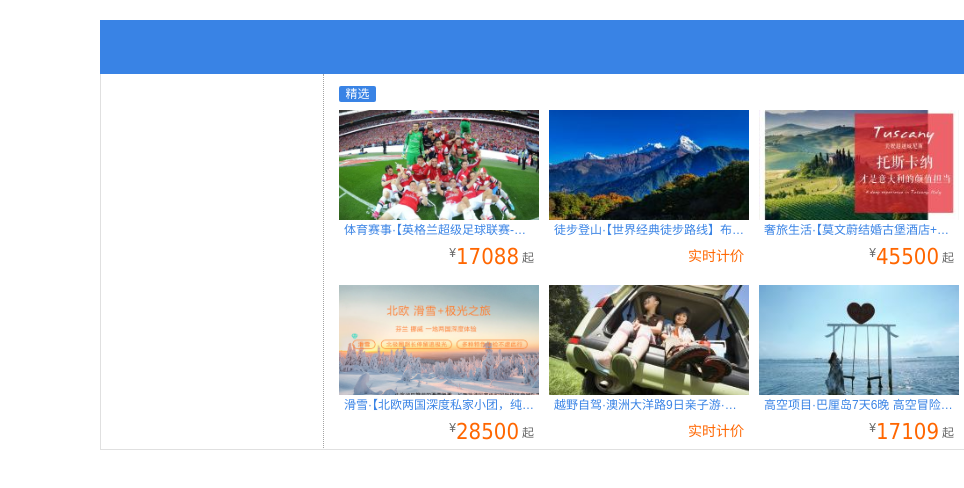
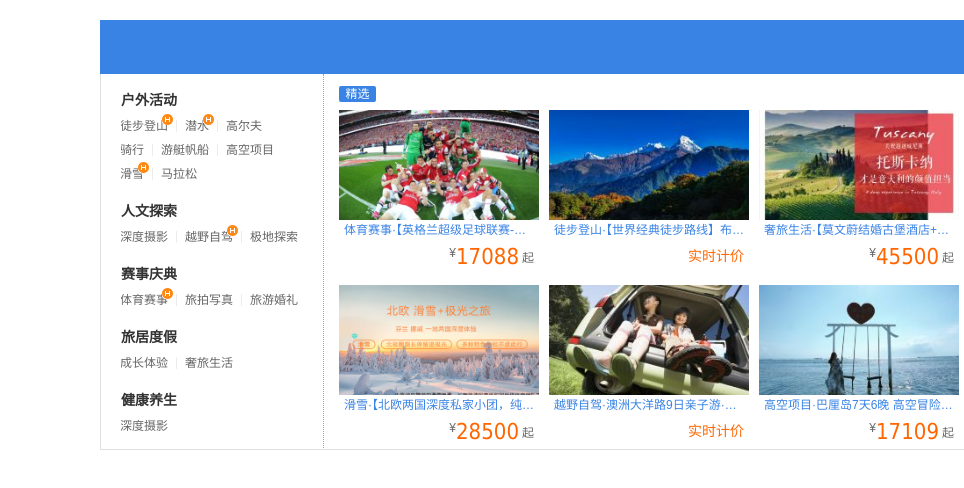
Before and after one commit to ling863676769/ctrip, a plain HTML site: page index.html in a window 1280 px wide. Shown: the full height of the page, 0-964 px from the left. Drawn offline with Linux system fonts and the light colour scheme.

Commit message:
增加左侧入口区

```diff
--- a/index.html
+++ b/index.html
@@ -5,16 +5,62 @@
     <meta charset="UTF-8">
     <meta name="viewport" content="initial-scale=1.0">
     <meta http-equiv="X-UA-Compatible" content="ie=edge">
-    <title>Document</title>
+    <title>携程旅游</title>
     <link rel="stylesheet" href="main.css">
+    <link rel="icon" href="favicon.ico" type="image/x-icon">
 </head>
 
 <body>
     <!-- 旅游主数据区开始-->
     <div class="mod">
         <div class="top"></div>
+        <!-- 主题游开始  -->
         <div class="mod-content">
-            <div class="left"></div>
+            <div class="left ">
+                <div class="entrance  entrance-theme">
+                    <dl class="keyword-short">
+                        <dt>户外活动</dt>
+                        <dd><span class="entrance-item" title="徒步登山"><a href="#">徒步登山</a><span class="icon_hot"></span></span>
+                            <span class="entrance-item" title="潜水"><a href="#">潜水</a><span class="icon_hot"></span></span>
+                            <span class="entrance-item" title="高尔夫"><a href="#">高尔夫</a></span>
+                            <span class="entrance-item" title="骑行"><a href="#">骑行</a></span>
+                            <span class="entrance-item" title="游艇帆船"><a href="#">游艇帆船</a></span>
+                            <span class="entrance-item" title="高空项目"><a href="#">高空项目</a></span>
+                            <span class="entrance-item" title="滑雪"><a href="#">滑雪</a><span class="icon_hot"></span></span>
+                            <span class="entrance-item" title="马拉松"><a href="#">马拉松</a></span>
+                        </dd>
+                    </dl>
+                    <dl class="keyword-short">
+                        <dt>人文探索</dt>
+                        <dd><span class="entrance-item" title="深度摄影"><a href="#">深度摄影</a></span>
+                            <span class="entrance-item" title="越野自驾"><a href="#">越野自驾</a><span class="icon_hot"></span></span>
+                            <span class="entrance-item" title="极地探索"><a href="#">极地探索</a></span>
+                        </dd>
+                    </dl>
+                    <dl class="keyword-short">
+                        <dt>赛事庆典</dt>
+                        <dd><span class="entrance-item" title="体育赛事"><a href="#">体育赛事</a><span class="icon_hot"></span></span>
+                            <span class="entrance-item" title="旅拍写真"><a href="#">旅拍写真</a></span>
+                            <span class="entrance-item" title="旅游婚礼"><a href="#">旅游婚礼</a></span>
+                        </dd>
+                    </dl>
+                    <dl class="keyword-short">
+                        <dt>旅居度假</dt>
+                        <dd><span class="entrance-item" title="成长体验"><a href="#">成长体验</a></span>
+                            <span class="entrance-item" title="奢旅生活"><a href="#">奢旅生活</a></span>
+
+                        </dd>
+                    </dl>
+                    <dl class="keyword-short">
+                        <dt>健康养生</dt>
+                        <dd><span class="entrance-item" title="禅修养生"><a href="#">深度摄影</a></span>
+                        </dd>
+                    </dl>
+
+                </div>
+
+            </div>
+            <!-- 主题游右区 -->
             <div class="right">
                 <ul class="select">
                     <li class="active"><a href="#">精选</a></li>
@@ -59,7 +105,8 @@
                             <div class="item-thumbnail">
                                 <img src="images/it04.jpg" alt="潜水">
                             </div>
-                            <p class="item-name">潜水·【度假胜地长滩岛·沉睡半年再度归来！】五星PADI专业中文潜水教学，体验潜水/初级ow/进阶aow考证 三选一，多地直飞，四星度假村连住</p>
+                            <p class="item-name">潜水·【度假胜地长滩岛·沉睡半年再度归来！】五星PADI专业中文潜水教学，体验潜水/初级ow/进阶aow考证
+                                三选一，多地直飞，四星度假村连住</p>
                             <p class="item-info">
                                 <span class="price"><dfn>&yen</dfn>5990<i>起</i></span>
                             </p>
@@ -92,7 +139,8 @@
                             <div class="item-thumbnail">
                                 <img src="images/it07.jpg" alt="高空项目">
                             </div>
-                            <p class="item-name">高空项目·巴厘岛7天6晚 高空冒险刺激之旅  网红秋千 情人崖直升机  浪漫摇曳伞  海景滑翔伞  蓝梦岛出海  树顶冒险公园  精油SPA 抖音同款  惊艳你的朋友圈  是时候展现真正的技术了</p>
+                            <p class="item-name">高空项目·巴厘岛7天6晚 高空冒险刺激之旅 网红秋千 情人崖直升机 浪漫摇曳伞 海景滑翔伞 蓝梦岛出海 树顶冒险公园 精油SPA 抖音同款
+                                惊艳你的朋友圈 是时候展现真正的技术了</p>
                             <p class="item-info">
                                 <span class="price"><dfn>&yen</dfn>17109<i>起</i></span>
                             </p>
@@ -112,7 +160,9 @@
                 </ul>
 
             </div>
+            <!-- 主题游右区结束 -->
         </div>
+        <!-- 主题旅结束 -->
     </div>
     <!-- 旅游主数据区结束-->
 
--- a/main.css
+++ b/main.css
@@ -19,6 +19,13 @@ a{
 
 image{
     border: 0px;
+    vertical-align: middle;
+}
+
+.i_index_next,.icon_hot{
+    display: inline-block;
+    overflow: hidden;
+    background: url(images/un_index_20180209.png) no-repeat;
     vertical-align: middle;
 }
 .mod{
@@ -45,8 +52,10 @@ image{
 .mod .left{
     /* height:312px; */
     float:left;
-    width: 182px;
+    width: 187px;
     padding: 15px 20px;
+    overflow: hidden;
+
     /* border-right:1px dotted #A3A3A3; */
 }
 
@@ -92,10 +101,10 @@ image{
     padding: 2px 10px;
 }
 
+
+
 .i_index_next{
-    display: inline-block;
-    overflow: hidden;
-    background: url(images/un_index_20180209.png) no-repeat;
+
     width: 6px;
     height: 11px;
     vertical-align: -1px;
@@ -197,6 +206,39 @@ a:hover .item-thumbnail img {
     .mod .right{
         padding: 12px 0px 0px 30px;
     }
-
-
 }
+.entrance dl{
+    overflow: hidden;
+    margin-bottom: 15px;
+}
+.entrance dt {
+     font: 700 14px/24px "Microsoft yahei";
+}
+.entrance a{
+    color: #666;
+}
+.entrance dd {
+    margin-left: -10px;
+    overflow: hidden;
+    zoom: 1;
+}
+.entrance .entrance-item {
+    position: relative;
+    float: left;
+    display: block;
+    border-left: 1px solid #ececec;
+    line-height: 1;
+    height: auto;
+    padding: 0 8px;
+    margin: 7px 0 5px;
+}
+.icon_hot {
+    width: 11px;
+    height: 11px;
+    background-position: -16px -32px;
+}
+.entrance .entrance-item .icon_hot {
+    position: absolute;
+    top: -6px;
+    right: 3px;
+}
```
Also changed, not shown: favicon.ico (added).
